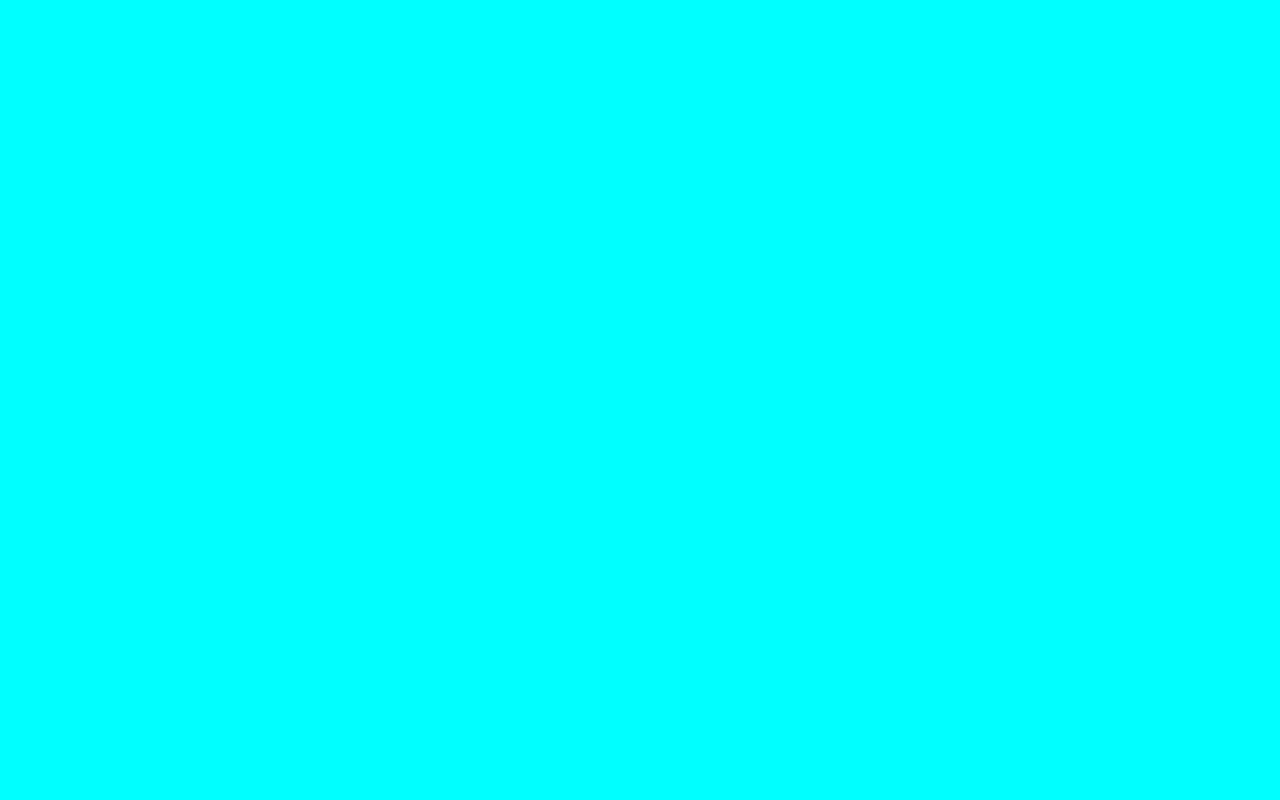
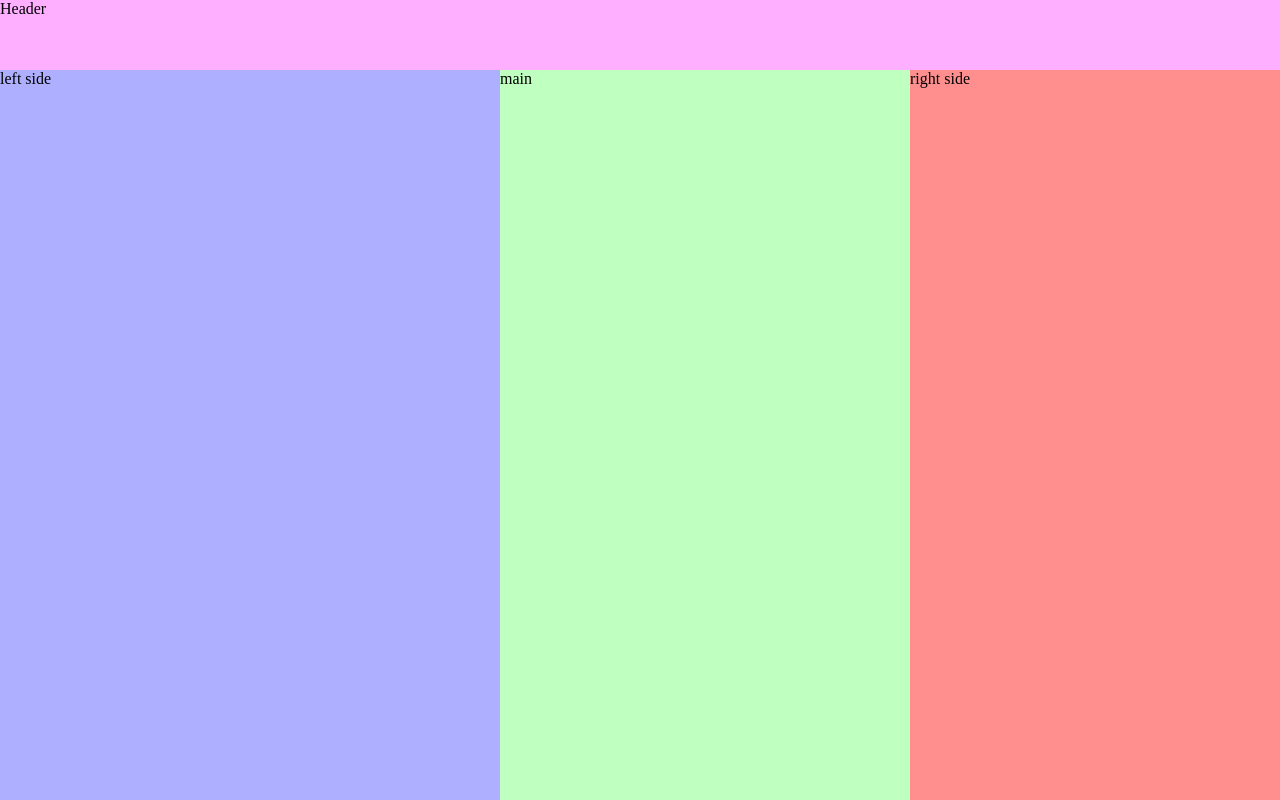
Before and after one commit to Florjan96/TakTak, a plain HTML site: page index.html in a window 1280 px wide. Drawn offline with Linux system fonts and the light colour scheme.

Commit message:
Layout done

```diff
--- a/index.html
+++ b/index.html
@@ -9,5 +9,15 @@
 </head>
 <body>
 
+<div class="header">Header</div>
+
+<div class="left-side">left side</div>
+
+<div class="main">main</div>
+
+
+<div class="right-side">right side</div>
+
+
 </body>
 </html>
--- a/style.css
+++ b/style.css
@@ -1,5 +1,41 @@
-body {
+*{
+    margin:0;
+    padding:0;
+    box-sizing: border-box;
+}
 
-background-color: aqua;
 
+body{
+    height: 100vh;
+    width: 100vw;
+    display: grid;
+    grid-template:
+    'header header header'70px
+    'left-side main right-side'1fr/
+    500px 1fr 370px;
 }
+
+
+
+
+.header{
+    grid-area:header;
+background-color: #ff00ff50;
+}
+
+
+.left-side{
+    grid-area:left-side;
+    background-color:#0000ff50;
+}
+
+
+.main{
+    grid-area:main;
+    background-color: #00ff0040;
+}
+
+
+.right-side{
+    background-color: #ff000070;
+}
```
